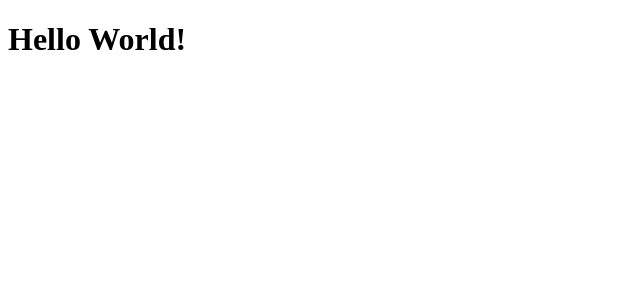
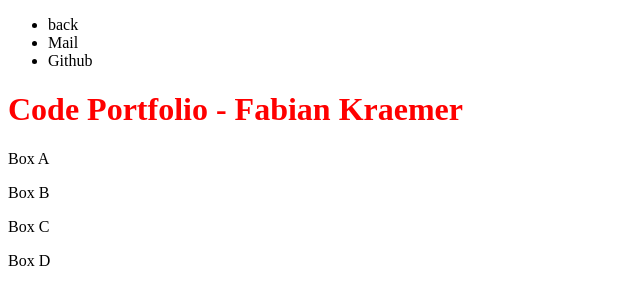
Before and after one commit to Fabiankraemer/portfolio_site, a plain HTML site: page index.html in a window 1280 px wide. Shown: the whole page, without its empty margins (0-640 px from the left). Drawn offline with Linux system fonts and the light colour scheme.

Commit message:
added HTML

```diff
--- a/index.html
+++ b/index.html
@@ -1,11 +1,39 @@
 <!DOCTYPE html>
 <html>
     <head>
+        <link rel="stylesheet" href="resources/css/style.css">
         <title>
-            Fabians Portfolio
+            Fabians Kraemer - Portfolio Page
         </title>
     </head>
     <body>
-        <h1>Hello World!</h1>
+        <header>
+            <nav>
+                <ul>
+                    <li>back</li>
+                    <li>Mail</li>
+                    <li>Github</li>
+                </ul>
+            </nav>
+        </header>
+        <main>
+            <div class='landing'>
+                <h1>Code Portfolio - Fabian Kraemer</h1>
+            </div>
+            <section>
+                <div class="box" id="boxA">
+                    <p>Box A</p>
+                </div>
+                <div class="box" id="boxB">
+                    <p>Box B</p>
+                </div>
+                <div class="box" id="boxC">
+                    <p>Box C</p>
+                </div>
+                <div class="box" id="boxD">
+                    <p>Box D</p>
+                </div>
+            </section>
+        </main>
     </body>
 </html>
--- a/resources/css/style.css
+++ b/resources/css/style.css
@@ -0,0 +1,3 @@
+h1 {
+  color: red;
+}
```
